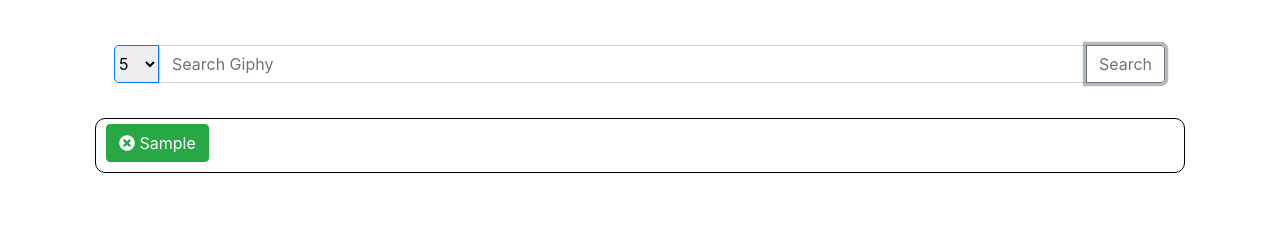
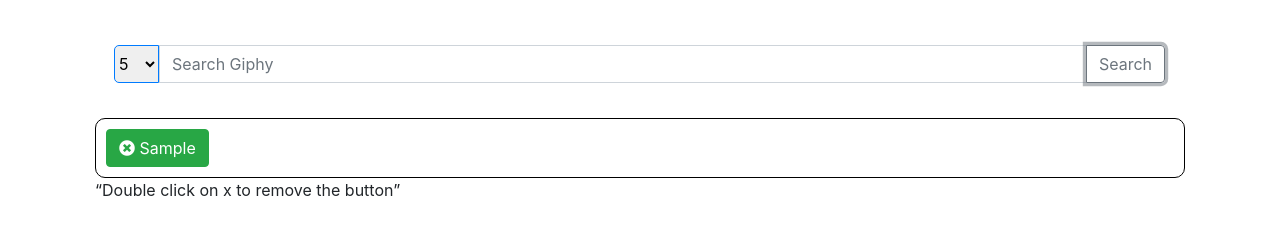
Before and after one commit to bazy1983/giphy_search, a plain HTML site: page index.html in a window 1280 px wide. Both pictures are taken after typing "Sample" into the empty fields and a click on the button "Search". Drawn offline with nearby package versions, Linux system fonts and the light colour scheme; no server answers.

Commit message:
fixed empty string query, double click to remove history button

```diff
--- a/css/style.css
+++ b/css/style.css
@@ -13,7 +13,7 @@ header {
 
 /*history box*/
 .ajaxHistory{
-    margin: 0 5px 5px;
+    margin: 5px 5px 5px;
 }
 
 /*main body*/
--- a/index.html
+++ b/index.html
@@ -41,6 +41,7 @@
 
             </div>
             <div class="history"></div>
+            <q>Double click on x to remove the button</q>
         </header>
         <div class="row results">
 
--- a/js/logic.js
+++ b/js/logic.js
@@ -6,6 +6,7 @@ $(document).ready(function(){
     $("#ajaxRequest").on("click", function(){
         $(".results").empty();
         textBox = $("input").val().trim(); //getting text box value
+        if (textBox === ""){return false}
         var history = $("<button class = 'ajaxHistory btn btn-success'>").val(textBox).html('<i class="fas fa-times-circle"></i> '+textBox);
         $(".history").append(history);
         $("input").val(""); //remove text from search box
@@ -14,8 +15,8 @@ $(document).ready(function(){
     });
 
     // removes the history button when click on x
-    $(".history").on("click",".ajaxHistory", function(){
-        $(this).remove();
+    $(".history").on("dblclick","i", function(){
+        $(this).parent().remove();
     })
 
     // runs ajax request from history buttons
@@ -29,6 +30,7 @@ $(document).ready(function(){
         if (e.keyCode === 13) {
             $(".results").empty();
             textBox = $("input").val().trim(); //getting text box value
+            if (textBox === ""){return false}
             var history = $("<button class = 'ajaxHistory btn btn-success'>").val(textBox).html('<i class="fas fa-times-circle"></i> '+textBox);
             $(".history").append(history);
             $("input").val(""); //remove text from search box
@@ -48,7 +50,7 @@ $(document).ready(function(){
             url : request
         }).then(function (res){ //response
             searchResult = res; //store json data
-            console.log (searchResult);
+
             // display data to document
             for (var i = 0; i < res.data.length; i++){
                 var col = $("<div class = 'img_box col-md-3 col-xs-6'>") //create div
```
Lines whose indentation alone changed are shown as unchanged.
